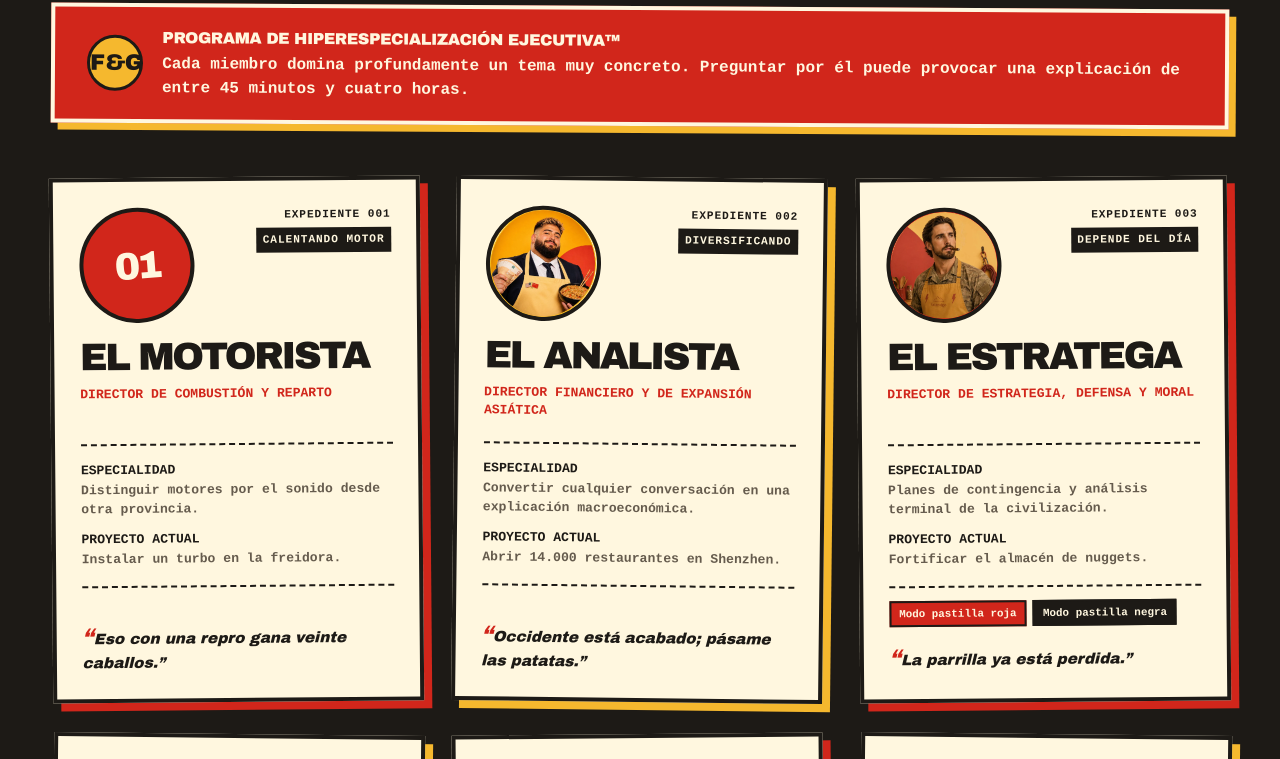
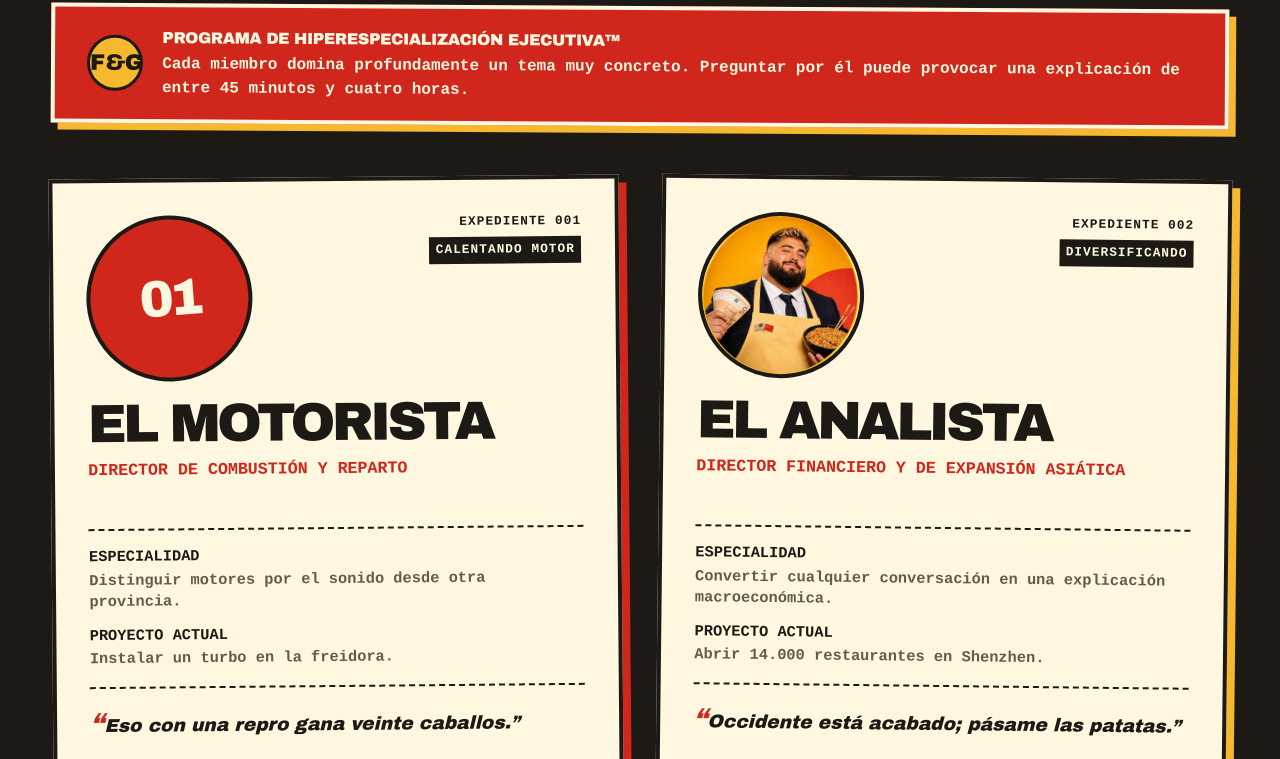
Before and after one commit to dizthebot/fatandgo, a plain HTML site: page index.html in a window 1280 px wide. Shown: the part 1281-2040 px from the top of the page. Drawn offline with Linux system fonts and the light colour scheme.

Commit message:
[verified] Make board cards larger

```diff
--- a/index.html
+++ b/index.html
@@ -248,7 +248,7 @@
     }
 
     .team-inner {
-      width: min(1280px, 100%);
+      width: min(1360px, 100%);
       margin: 0 auto;
     }
 
@@ -342,8 +342,8 @@
 
     .board {
       display: grid;
-      grid-template-columns: repeat(3, minmax(0, 1fr));
-      gap: clamp(1.25rem, 2.5vw, 2.2rem);
+      grid-template-columns: repeat(2, minmax(0, 1fr));
+      gap: clamp(1.6rem, 3vw, 3rem);
     }
 
     .executive-card {
@@ -351,7 +351,7 @@
       display: flex;
       flex-direction: column;
       min-width: 0;
-      padding: clamp(1rem, 2.2vw, 1.6rem);
+      padding: clamp(1.25rem, 2.6vw, 2.4rem);
       color: var(--ink);
       background: var(--paper);
       border: 4px solid var(--ink);
@@ -385,13 +385,13 @@
     .portrait {
       display: grid;
       place-items: center;
-      width: clamp(5.5rem, 9vw, 7.5rem);
+      width: clamp(7.5rem, 13vw, 11rem);
       aspect-ratio: 1;
       color: var(--paper);
       background: var(--red);
       border: 4px solid var(--ink);
       border-radius: 50%;
-      font-size: clamp(1.55rem, 3vw, 2.5rem);
+      font-size: clamp(2rem, 4vw, 3.4rem);
       letter-spacing: -0.08em;
       overflow: hidden;
       transform: rotate(-4deg);
@@ -412,7 +412,7 @@
 
     .employee-id {
       font-family: "Courier New", Courier, monospace;
-      font-size: 0.7rem;
+      font-size: clamp(0.72rem, 1vw, 0.9rem);
       font-weight: 900;
       letter-spacing: 0.08em;
       line-height: 1.45;
@@ -430,7 +430,7 @@
 
     .executive-card h3 {
       margin: 0;
-      font-size: clamp(1.7rem, 3vw, 2.5rem);
+      font-size: clamp(2.1rem, 4.2vw, 3.7rem);
       letter-spacing: -0.065em;
       line-height: 0.92;
       text-transform: uppercase;
@@ -441,7 +441,7 @@
       margin: 0.65rem 0 1rem;
       color: var(--red);
       font-family: "Courier New", Courier, monospace;
-      font-size: 0.82rem;
+      font-size: clamp(0.9rem, 1.3vw, 1.05rem);
       font-weight: 900;
       line-height: 1.35;
       text-transform: uppercase;
@@ -454,7 +454,7 @@
       padding: 1rem 0;
       border-block: 2px dashed var(--ink);
       font-family: "Courier New", Courier, monospace;
-      font-size: 0.82rem;
+      font-size: clamp(0.9rem, 1.2vw, 1rem);
       line-height: 1.4;
     }
 
@@ -487,7 +487,7 @@
       background: var(--red);
       border: 2px solid var(--ink);
       font-family: "Courier New", Courier, monospace;
-      font-size: 0.68rem;
+      font-size: clamp(0.72rem, 1vw, 0.86rem);
       font-weight: 900;
     }
 
@@ -499,7 +499,7 @@
     .executive-card blockquote {
       margin: auto 0 0;
       padding-top: 1rem;
-      font-size: 0.95rem;
+      font-size: clamp(1.05rem, 1.45vw, 1.3rem);
       font-style: italic;
       font-weight: 900;
       line-height: 1.35;
@@ -582,9 +582,7 @@
         align-items: start;
       }
 
-      .board {
-        grid-template-columns: repeat(2, minmax(0, 1fr));
-      }
+
     }
 
     @media (max-width: 680px) {
```
